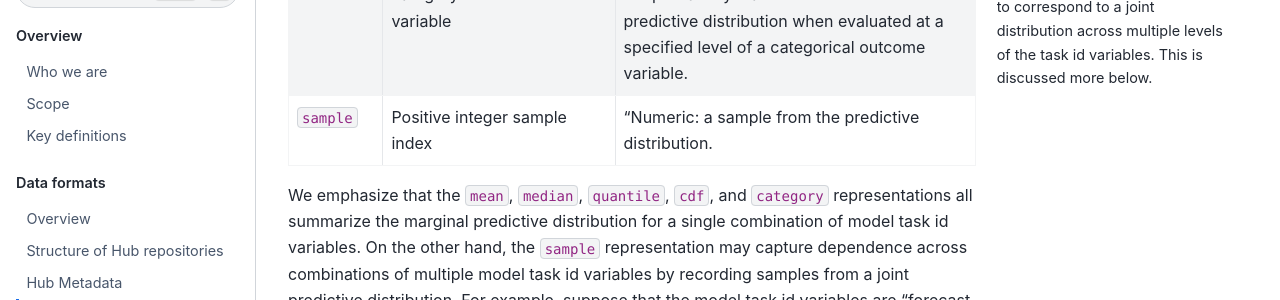
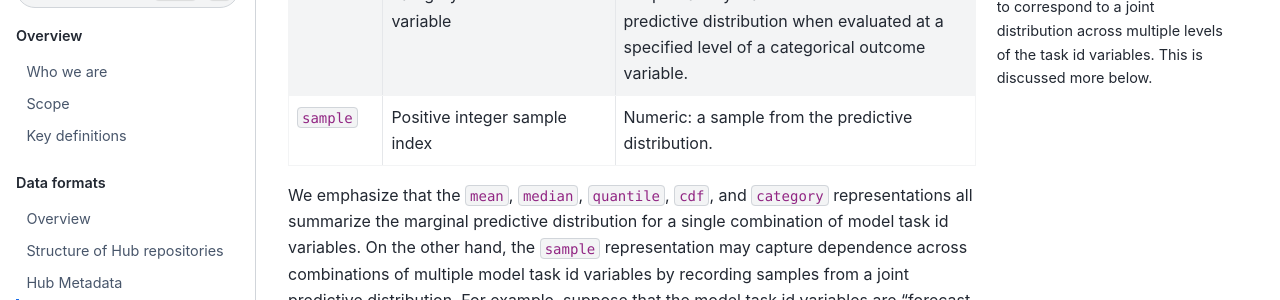
Before and after one commit to hubverse-org/hubDocs, a Sphinx documentation site: the page built from docs/source/format/model-output.md, in a window 1280 px wide and 900 px high, scrolled down 1264 px. Shown: the part 153-453 px from the top of the window. Built offline with Sphinx 7.4.7 and the Sphinx Book theme 1.1.4, drawn with Linux system fonts in a browser that asks for light colours.

Commit message:
remove stray quotation mark

```diff
--- a/docs/source/format/model-output.md
+++ b/docs/source/format/model-output.md
@@ -38,7 +38,7 @@ Note on `sample` model output type: Depending on the Hub specification, samples
 | `quantile` | Numeric between 0.0 and 1.0: a probability level | Numeric: the quantile of the predictive distribution at the probability level specified by the type_id |
 | `cdf` | Numeric within the support of the outcome variable: a possible value of the target variable | Numeric between 0.0 and 1.0: the value of the cumulative distribution function of the predictive distribution at the value of the outcome variable specified by the type_id |
 | `category` | String naming a possible category of the outcome variable | Numeric between 0.0 and 1.0: the value of the probability mass function of the predictive distribution when evaluated at a specified level of a categorical outcome variable. |
-| `sample` | Positive integer sample index | "Numeric: a sample from the predictive distribution.
+| `sample` | Positive integer sample index | Numeric: a sample from the predictive distribution.
 
 
 We emphasize that the `mean`, `median`, `quantile`, `cdf`, and `category` representations all summarize the marginal predictive distribution for a single combination of model task id variables. On the other hand, the `sample` representation may capture dependence across combinations of multiple model task id variables by recording samples from a joint predictive distribution. For example, suppose that the model task id variables are “forecast date”, “location” and “horizon”. A predictive mean will summarize the predictive distribution for a single combination of forecast date, location and horizon. On the other hand, there are several options for the distribution from which a sample might be drawn, capturing dependence across different levels of the task id variables, including:
```
